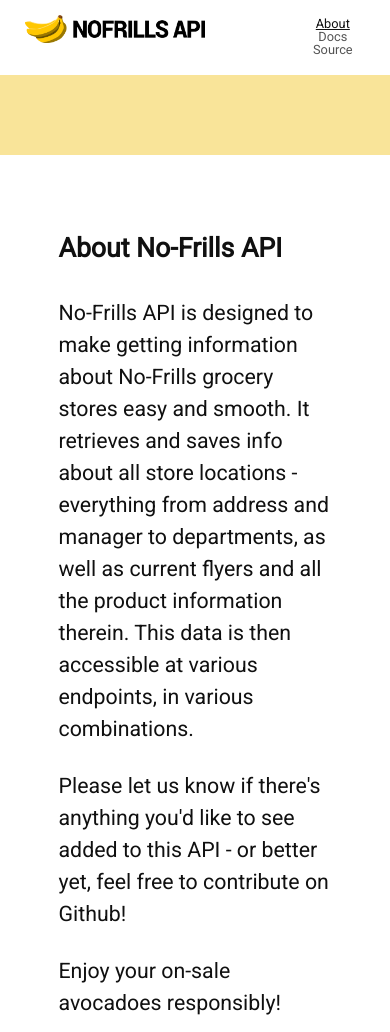
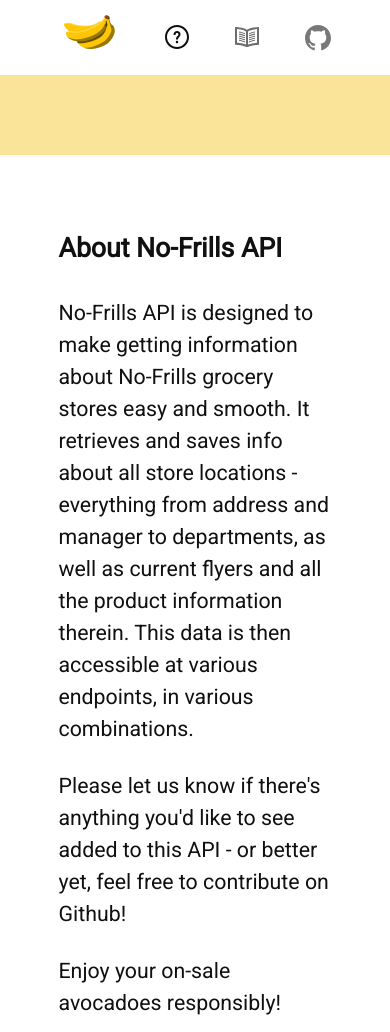
Before and after one commit to heatherbooker/no-frills-api, a website: page static/about.html in a window 390 px wide. Shown: the top 1032 px of the page. Drawn offline with nearby package versions, Linux system fonts and the light colour scheme; files that its build step writes are made by us from their sources.

Commit message:
Use icons for mobile nav

```diff
--- a/static/about.html
+++ b/static/about.html
@@ -17,14 +17,23 @@
     <nav class="nf-nav">
       <h1 class="nf-logo">
         <a href="/">
-          <img src="nfapi-logo.png" alt="No-Frills API">
+          <img class="nf-hideOnMobile" src="nfapi-logo.png" alt="No-Frills API">
+          <img class="nf-mobile-menu" src="./assets/bananas.png" alt="No-Frills API">
         </a>
       </h1>
       <ul class="nf-nav-list no-list-styles">
-        <li><a href="/about.html" class="nf-link-active">About</a></li>
-        <li class="nf-bigScreen-only"><a href="/docs/v0.html">Documentation</a></li>
-        <li class="nf-smallScreen-only"><a href="/docs/v0.html">Docs</a></li>
-        <li><a href="//www.github.com/heatherbooker/no-frills-api">Source</a></li>
+        <li><a href="/about.html" class="nf-link-active">
+          <span class="nf-hideOnMobile">About</span>
+          <img src="./assets/question-dark.svg" class="nf-mobile-menu"></a>
+        </li>
+        <li><a href="/docs/v0.html">
+          <span class="nf-hideOnMobile">Documentation</span>
+          <img src="./assets/book.svg" class="nf-mobile-menu"></a>
+        </li>
+        <li><a href="//www.github.com/heatherbooker/no-frills-api">
+          <span class="nf-hideOnMobile">Source</span>
+          <img src="./assets/github.svg" class="nf-mobile-menu"></a>
+        </li>
       </ul>
     </nav>
     <div class="nf-header-btmStripe"></div>
--- a/static/styles/_shared.scss
+++ b/static/styles/_shared.scss
@@ -72,6 +72,9 @@
   justify-content: space-between;
   align-items: center;
   text-align: center;
+  @media (max-width: $smallScreen) {
+    justify-content: space-around;
+  }
 }
 
 .nf-logo {
@@ -79,7 +82,7 @@
   width: 220px;
   display: inline-block;
   @media (max-width: $smallScreen) {
-    width: 180px;
+    width: 38%;
   }
 }
 
@@ -91,6 +94,11 @@
   display: inline-block;
   position: relative;
   left: -12px;
+  @media (max-width: $smallScreen) {
+    display: flex;
+    justify-content: space-around;
+    flex: 1;
+  }
 }
 
 .nf-nav li {
@@ -98,12 +106,26 @@
   color: $darkGrey;
   padding: 20px;
   @media (max-width: $smallScreen) {
-    display: block;
+    height: 26px;
+    width: 26px;
     font-size: 80%;
     padding: 0;
   }
   :hover {
     color: $black;
+  }
+}
+
+.nf-hideOnMobile {
+  @media (max-width: $smallScreen) {
+    display: none;
+  }
+}
+
+.nf-mobile-menu {
+  display: none;
+  @media (max-width: $smallScreen) {
+    display: inline-block;
   }
 }
 
```
Also changed, not shown: static/docs/v0.html (+14 -5 lines), static/index.html (+14 -5 lines), static/assets/bananas.png (renamed from static/image3398.png), static/assets/book-dark.svg (added), static/assets/book.svg (added), static/assets/github.svg (added), static/assets/question-dark.svg (added), static/assets/question.svg (added).
